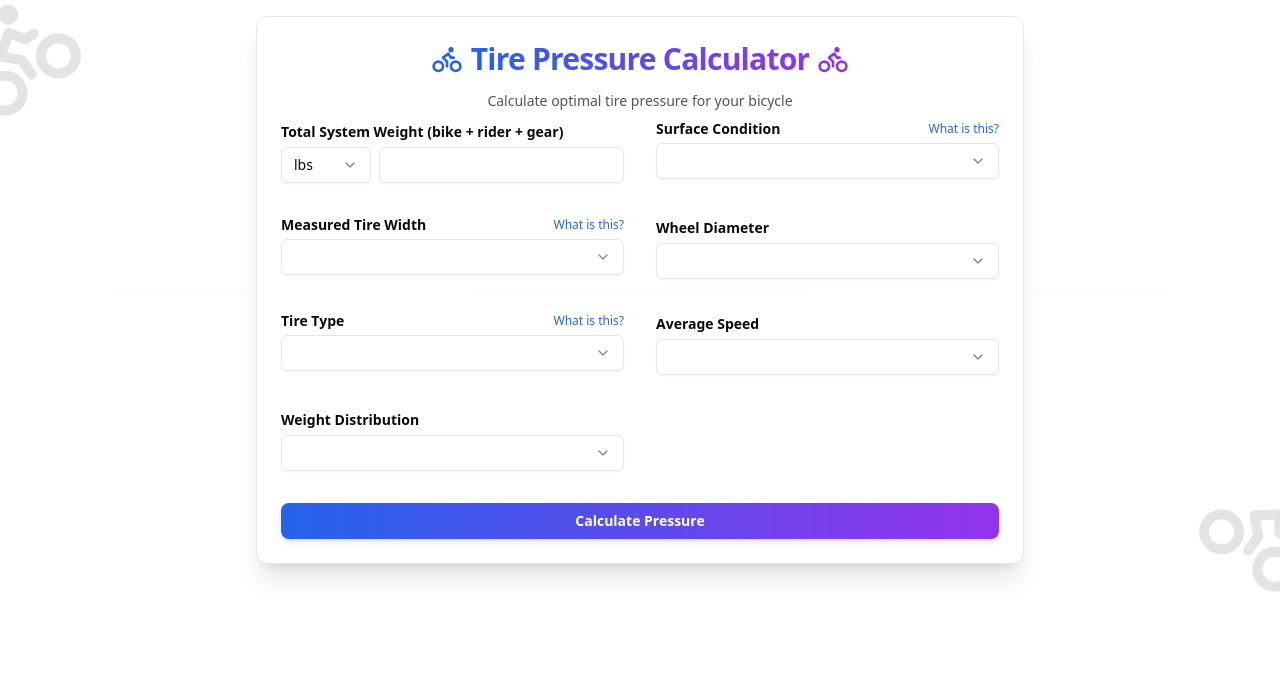
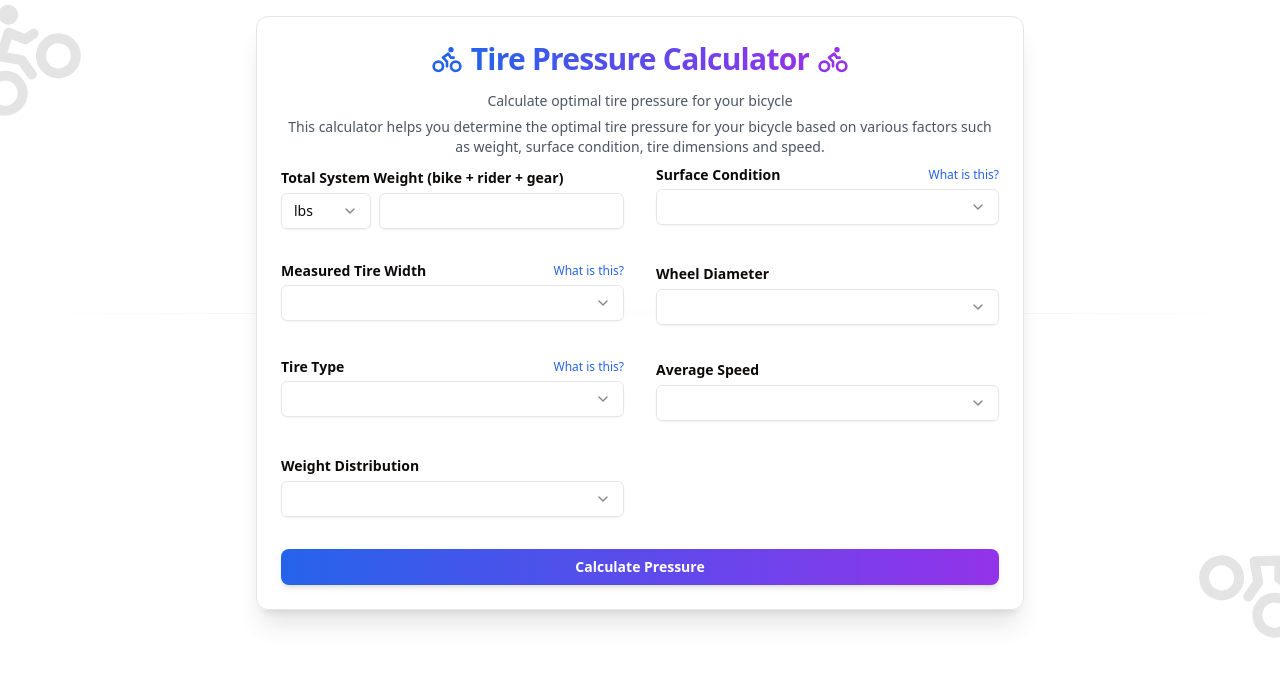
Before and after one commit to michael-eva/tire-pressure-calculator, a React (Vite) app: page / in a window 1280 px wide. Shown: the top 676 px of the page. Built offline with nearby package versions, Linux system fonts and the light colour scheme.

Commit message:
Add a description and meta tag

```diff
--- a/index.html
+++ b/index.html
@@ -4,6 +4,7 @@
     <meta charset="UTF-8" />
     <link rel="icon" type="image/svg+xml" href="/vite.svg" />
     <meta name="viewport" content="width=device-width, initial-scale=1.0" />
+    <meta name="description" content="A comprehensive tire pressure calculator to optimize your bicycle's performance based on various factors such as weight, surface condition, tire dimensions, and speed." />
     <title>Tire Pressure Calculator</title>
   </head>
   <body>
--- a/src/calculator-form.tsx
+++ b/src/calculator-form.tsx
@@ -189,6 +189,9 @@ const CalculatorForm = () => {
                         <Bike className="w-8 h-8 text-purple-600" />
                     </div>
                     <p className="text-sm text-gray-600">Calculate optimal tire pressure for your bicycle</p>
+                    <p className="text-sm text-gray-600 mt-2">
+                        This calculator helps you determine the optimal tire pressure for your bicycle based on various factors such as weight, surface condition, tire dimensions and speed.
+                    </p>
                 </CardHeader>
                 <CardContent className="px-0 md:px-6">
                     <Form {...form}>
--- a/src/hooks/use-google-analytics.ts
+++ b/src/hooks/use-google-analytics.ts
@@ -2,7 +2,6 @@ import { useEffect } from "react";
 
 function useGoogleAnalytics() {
   useEffect(() => {
-    // if (process.env.NODE_ENV === "production") {
     const script = document.createElement("script");
     script.src = "https://www.googletagmanager.com/gtag/js?id=G-5EKY1EDJ14";
     script.async = true;
@@ -16,7 +15,6 @@ function useGoogleAnalytics() {
 
     gtag("js", new Date());
     gtag("config", "G-5EKY1EDJ14");
-    // }
   }, []);
 }
 
```
